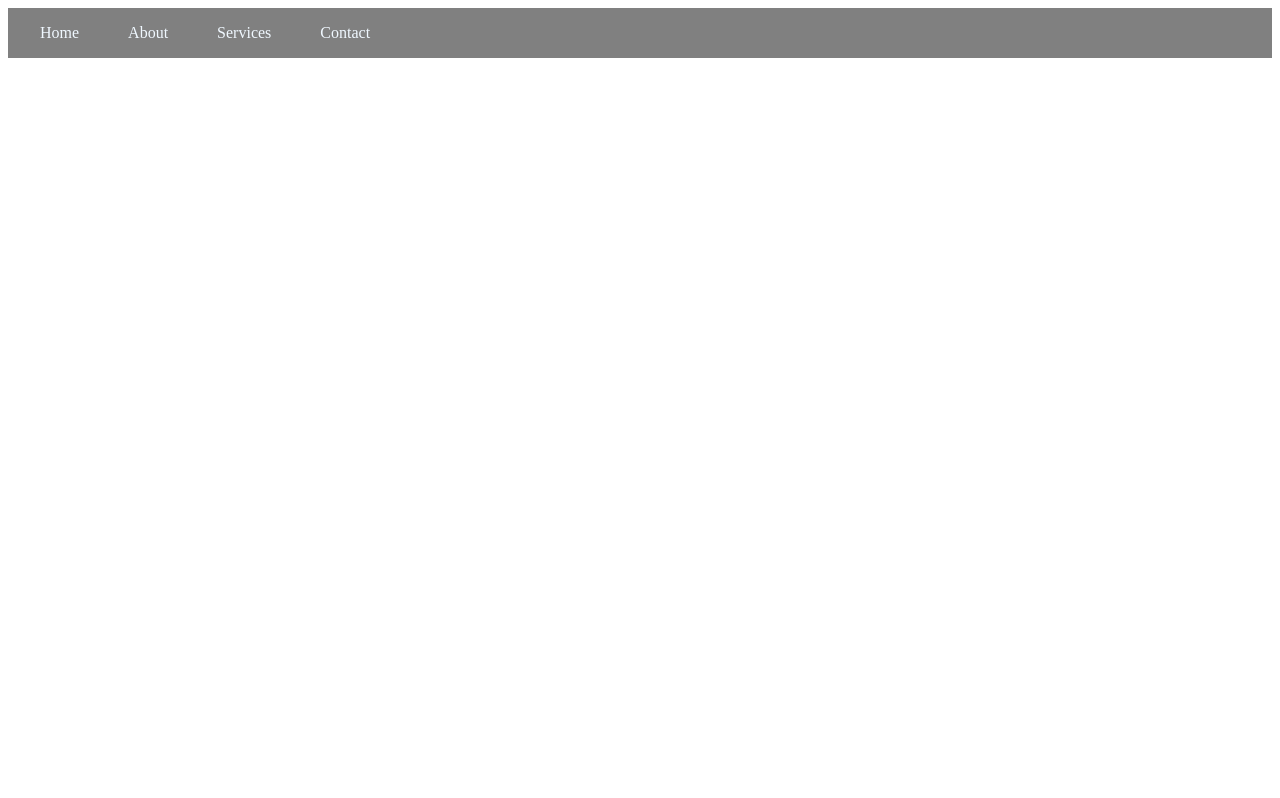
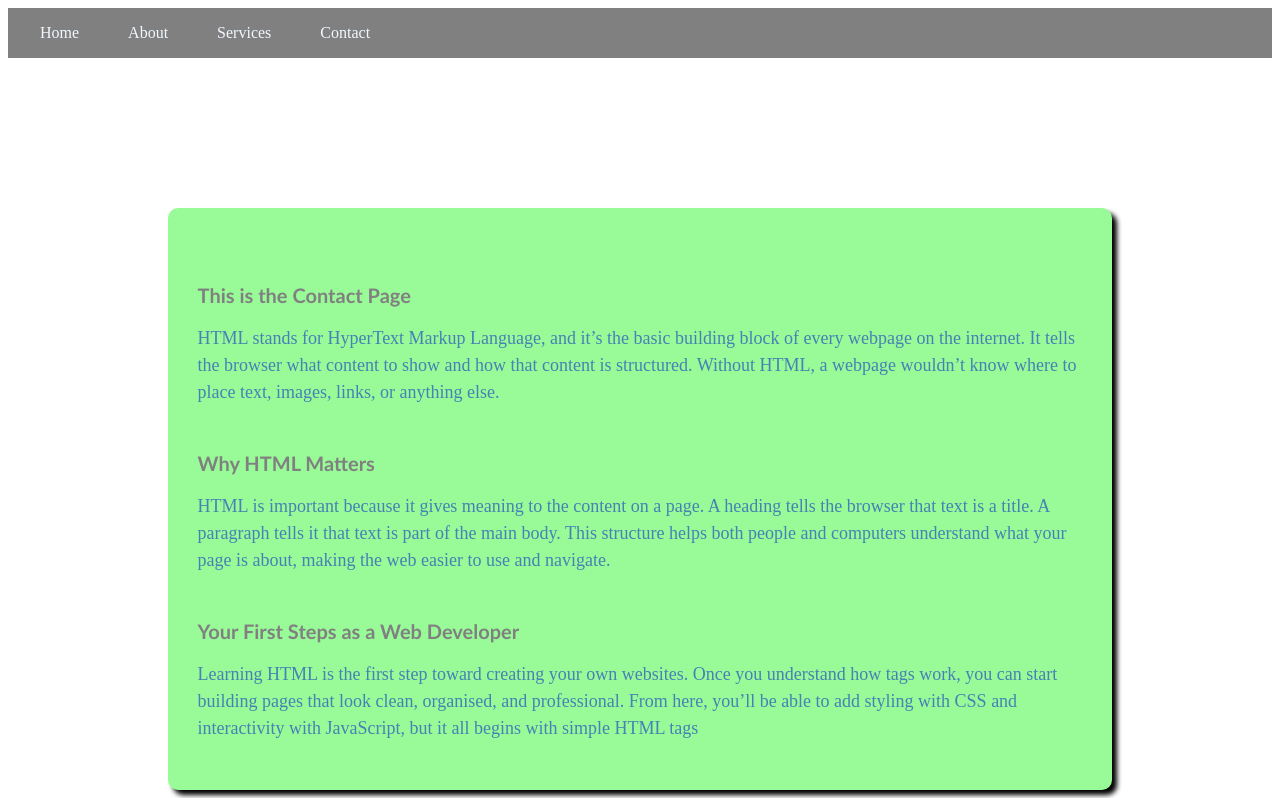
Before and after one commit to mglasse-ctrl/HTML_CSS, a plain HTML site: page contact.html in a window 1280 px wide. Shown: the part 106-904 px from the top of the page. Before the commit the page ends 800 px from the top, so only its background shows below. Drawn offline with Linux system fonts and the light colour scheme.

Commit message:
Enhance contact.html with educational content
Added content explaining HTML and its importance for web development.

```diff
--- a/contact.html
+++ b/contact.html
@@ -17,6 +17,18 @@
       <li><a href="contact.html">Contact</a></li>
     </ul>
   </nav>
+<section class="pageContent">
+<h2>This is the Contact Page</h2>
+<p>HTML stands for HyperText Markup Language, and it’s the basic building block of every webpage on the internet. It tells the browser what content to show and how that content is structured. Without HTML, a webpage wouldn’t know where to place text, images, links, or anything else.</p>
+
+<h2>Why HTML Matters</h2>
+<p>HTML is important because it gives meaning to the content on a page. A heading tells the browser that text is a title. A paragraph tells it that text is part of the main body. This structure helps both people and computers understand what your page is about, making the web easier to use and navigate.</p>
+
+<h2>Your First Steps as a Web Developer</h2>
+<p>Learning HTML is the first step toward creating your own websites. Once you understand how tags work, you can start building pages that look clean, organised, and professional. From here, you’ll be able to add styling with CSS and interactivity with JavaScript, but it all begins with simple HTML tags</p>
+
+
+</section>
    <script>
   document.querySelector(".menu-btn").addEventListener("click", () => {
   document.querySelector(".navbar").classList.toggle("active");
```
